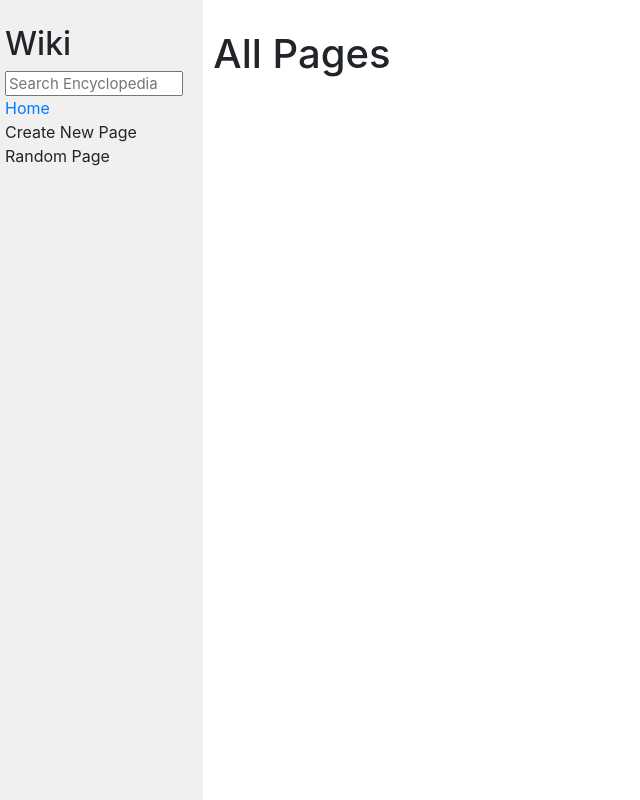
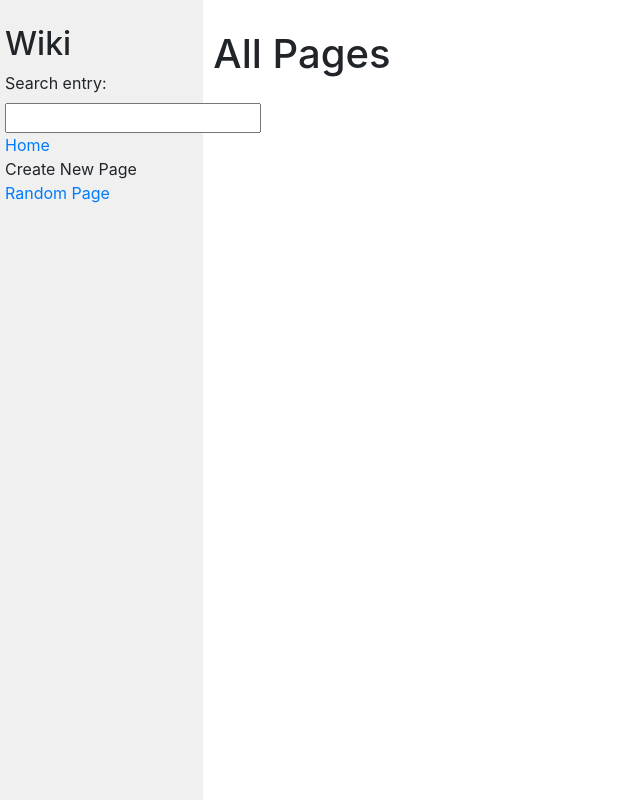
Before and after one commit to cecillwala/wiki, a Django app: template wiki/encyclopedia/templates/encyclopedia/index.html in a window 1280 px wide. Shown: the whole page, without its empty margins (0-640 px from the left). Run offline with Django 3.2, Linux system fonts and the light colour scheme; the template is opened without the code that fills it: values that come from a table or form of the project are taken from there, others are empty; some libraries are stand-ins or nearby versions.

Commit message:
random page

```diff
--- a/wiki/encyclopedia/templates/encyclopedia/error.html
+++ b/wiki/encyclopedia/templates/encyclopedia/error.html
@@ -1,5 +1,5 @@
 {% extends "encyclopedia/layout.html" %}
 {% block title %}<h1>Page Not Found</h1>{% endblock %}\
 {% block body %}
-<h1 class="centre"> ERROR: ENTRY DOES NOT EXIST</h1>
+{{ htmlcontent }}
 {% endblock %}
--- a/wiki/encyclopedia/templates/encyclopedia/index.html
+++ b/wiki/encyclopedia/templates/encyclopedia/index.html
@@ -9,7 +9,7 @@
 
     <ul>
         {% for entry in entries %}
-            <li>{{ entry }}</li>
+            <li><a href="{% url 'encyclopedia:entry' %}">{{ entry }}</a></li>
         {% endfor %}
     </ul>
 
--- a/wiki/encyclopedia/templates/encyclopedia/layout.html
+++ b/wiki/encyclopedia/templates/encyclopedia/layout.html
@@ -12,17 +12,18 @@
         <div class="row">
             <div class="sidebar col-lg-2 col-md-3">
                 <h2>Wiki</h2>
-                <form>
-                    <input class="search" type="text" name="q" placeholder="Search Encyclopedia">
+                <form action="{% url 'encyclopedia:entry' %}" method="post">
+                    {% csrf_token %}
+                    {{ form }}
                 </form>
                 <div>
-                    <a href="{% url 'index' %}">Home</a>
+                    <a href="{% url 'encyclopedia:index' %}">Home</a>
                 </div>
                 <div>
                     Create New Page
                 </div>
                 <div>
-                    Random Page
+                    <a href="{% url 'encyclopedia:random' %}">Random Page</a>
                 </div>
                 {% block nav %}
                 {% endblock %}
--- /dev/null
+++ b/wiki/encyclopedia/templates/encyclopedia/new.html
@@ -0,0 +1,6 @@
+{% extends "encyclopedia/layout.html" %}
+{% block title %}New Entry{% endblock %}
+{% blockbody %}
+
+
+{%endblock%}
--- a/wiki/encyclopedia/urls.py
+++ b/wiki/encyclopedia/urls.py
@@ -2,7 +2,9 @@ from django.urls import path
 
 from . import views
 
+app_name = "encyclopedia"
 urlpatterns = [
     path("", views.index, name="index"),
-    path("CS", views.entry, name="entry")
+    path("CSS", views.entry, name="entry"),
+    path("random", views.random_entry, name="random")
 ]
--- a/wiki/encyclopedia/views.py
+++ b/wiki/encyclopedia/views.py
@@ -1,23 +1,72 @@
 from django.shortcuts import render
+from django.http import HttpResponse
 import markdown2
+from django import forms
 from . import util
+import random
 
 
+class entryForm(forms.Form):
+    title = forms.CharField(label="Search entry")
+
 def index(request):
-    return render(request, "encyclopedia/index.html", {
-        "entries": util.list_entries()
-    })
-
-def entry(request):
-    md_text = util.get_entry('CS')
+    md_text = util.get_entry(entry)
     try:
         content = markdown2.markdown(md_text)
     except TypeError:
-        return render(request, "encyclopedia/error.html")
-    with open('encyclopedia/entry.html', 'w') as file:
+        return HttpResponse("Page Not Found")
+    with open("encyclopedia/entry.html", 'w') as file:
         file.write(content)
-    return render(request, "encyclopedia/entry.html",
-                  {
-                      "title" : 'CS',
-                      "content" : content
-                  })
+    return render(request, "encyclopedia/index.html", {
+        "entries": util.list_entries(),
+        "form" : entryForm()
+    })
+
+def entry(request, entry):
+    if request.method == "POST":
+        form = entryForm(request.POST)
+        if form.is_valid():
+            entry =form.cleaned_data["title"]
+        md_text = util.get_entry(entry)
+        try:
+            content = markdown2.markdown(md_text)
+        except TypeError:
+            return HttpResponse("Page Not Found")
+        with open("encyclopedia/entry.html", 'w') as file:
+            file.write(content)
+        return render(request, "encyclopedia/entry.html",{
+            "title" : entry,
+            "content": content,
+            "form" :entryForm()
+        })
+    entries = util.list_entries()
+    for entry in entries:
+        md_text = util.get_entry(entry)
+        try:
+            content = markdown2.markdown(md_text)
+        except TypeError:
+            return HttpResponse("Page Not Found")
+        with open("encyclopedia/entry.html", 'w') as file:
+            file.write(content)
+        return render(request, "encyclopedia/entry.html",{
+            "title" : entry,
+            "entry" : entry,
+            "content": content,
+            "form" :entryForm()
+            })
+
+def random_entry(request, entry):
+    entries = util.list_entries()
+    entry = random.choice(entries)
+    md_text = util.get_entry(entry)
+    try:
+        content = markdown2.markdown(md_text)
+    except TypeError:
+        return HttpResponse("Page Not Found")
+    with open("encyclopedia/entry.html", 'w') as file:
+        file.write(content)
+    return render(request, "encyclopedia/entry.html",{
+        "title" : entry,
+        "content": content,
+        "form" :entryForm()
+    })
```
Also changed, not shown: wiki/db.sqlite3, 1 other file.
